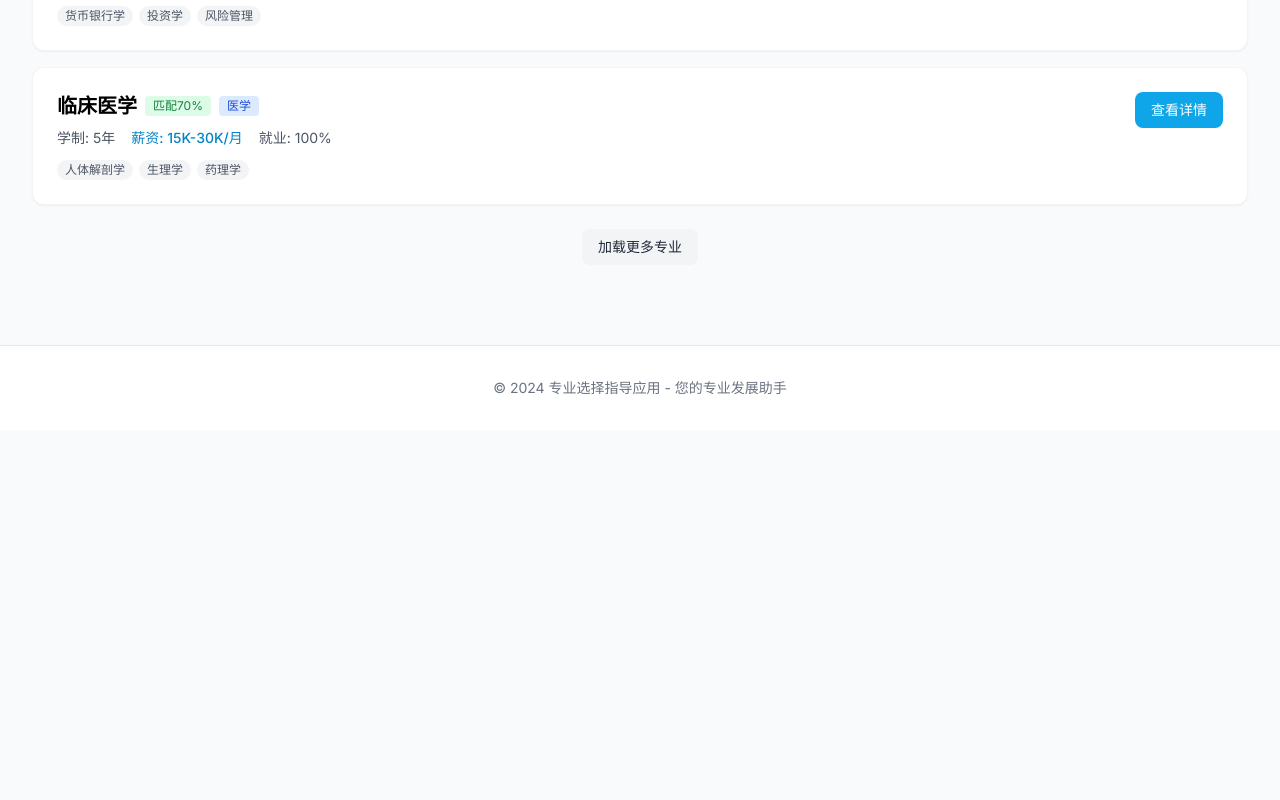
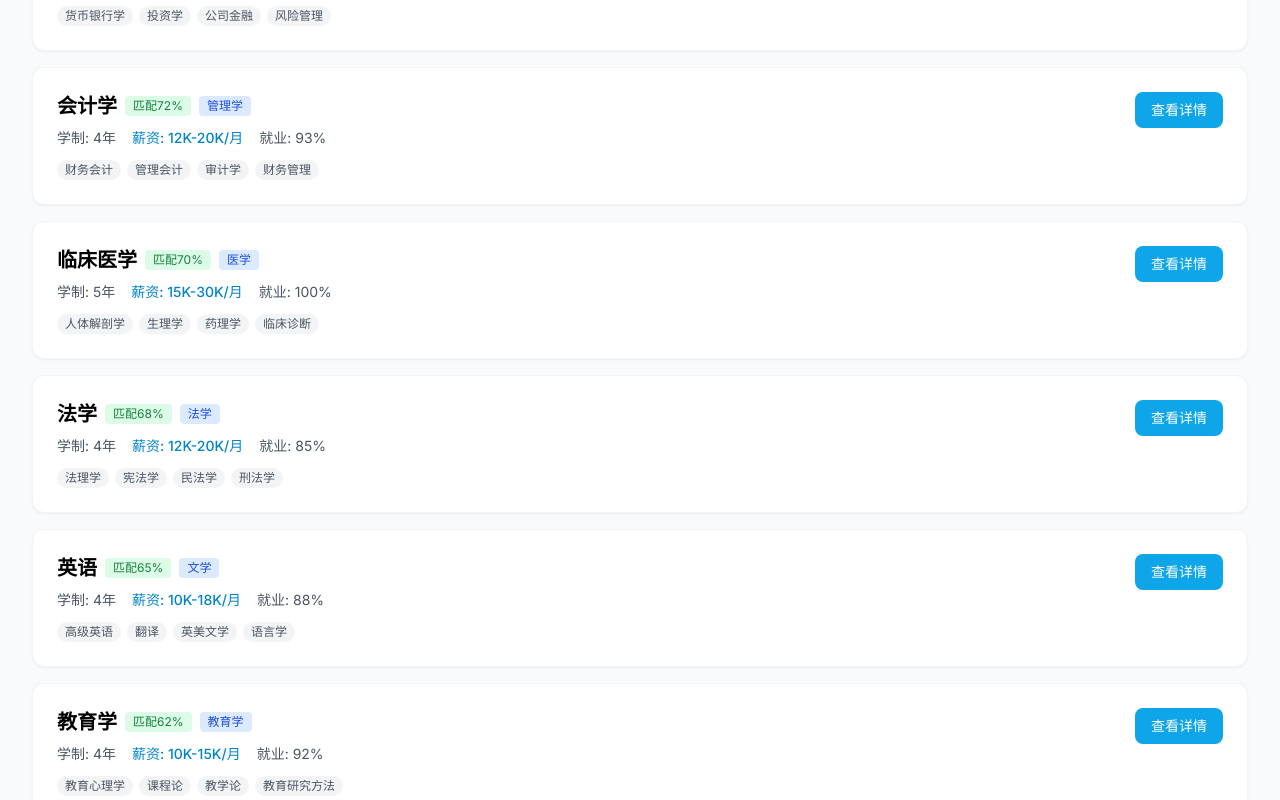
Before and after one commit to yangYaNan110/professional-guidance-app, a React (Vite) app in the folder frontend/web/: page /majors in a window 1280 px wide. Shown: the part 860-1660 px from the top of the page. Before the commit the page ends 1290 px from the top, so only its background shows below. Built offline with nearby package versions, Linux system fonts and the light colour scheme.

Commit message:
fix(frontend): 完善专业推荐页面学科筛选功能
- 补充完整13个学科列表
- 实现学科选择后自动过滤专业列表
- 显示筛选后的统计数据
- 新增更多专业数据（法学、英语、教育学、会计学）
- 支持按就业率、薪资排序

```diff
--- a/frontend/web/src/pages/MajorsPage.tsx
+++ b/frontend/web/src/pages/MajorsPage.tsx
@@ -1,4 +1,4 @@
-import React, { useState } from 'react';
+import React, { useState, useMemo } from 'react';
 import { motion } from 'framer-motion';
 
 interface Major {
@@ -12,14 +12,33 @@ interface Major {
   matchScore: number;
 }
 
+// 完整学科列表
+const ALL_CATEGORIES = [
+  '全部学科',
+  '工学', '理学', '经济学', '管理学',
+  '医学', '法学', '文学', '教育学',
+  '艺术学', '哲学', '历史学', '农学', '军事学'
+];
+
+// 排序方式
+const SORT_OPTIONS = [
+  { value: 'matchScore', label: '综合排序' },
+  { value: 'employmentRate', label: '就业率' },
+  { value: 'avgSalary', label: '薪资' },
+  { value: 'heatIndex', label: '热度' }
+];
+
 const MajorsPage: React.FC = () => {
+  const [selectedCategory, setSelectedCategory] = useState('全部学科');
+  const [selectedSort, setSelectedSort] = useState('matchScore');
+
   const [majors] = useState<Major[]>([
     {
       id: '1',
       name: '计算机科学与技术',
       category: '工学',
       duration: '4年',
-      courses: ['数据结构', '算法', '操作系统'],
+      courses: ['数据结构', '算法', '操作系统', '计算机网络'],
       employmentRate: '95%',
       avgSalary: '18K-25K/月',
       matchScore: 95
@@ -29,7 +48,7 @@ const MajorsPage: React.FC = () => {
       name: '人工智能',
       category: '工学',
       duration: '4年',
-      courses: ['机器学习', '深度学习', 'NLP'],
+      courses: ['机器学习', '深度学习', 'NLP', '计算机视觉'],
       employmentRate: '98%',
       avgSalary: '25K-35K/月',
       matchScore: 88
@@ -39,7 +58,7 @@ const MajorsPage: React.FC = () => {
       name: '数据科学与大数据技术',
       category: '理学',
       duration: '4年',
-      courses: ['数据分析', '大数据处理', '可视化'],
+      courses: ['数据分析', '大数据处理', '数据可视化', '统计学'],
       employmentRate: '92%',
       avgSalary: '20K-30K/月',
       matchScore: 82
@@ -49,7 +68,7 @@ const MajorsPage: React.FC = () => {
       name: '软件工程',
       category: '工学',
       duration: '4年',
-      courses: ['软件测试', '项目管理', '架构'],
+      courses: ['软件测试', '项目管理', '软件架构', '敏捷开发'],
       employmentRate: '94%',
       avgSalary: '18K-28K/月',
       matchScore: 79
@@ -59,7 +78,7 @@ const MajorsPage: React.FC = () => {
       name: '金融学',
       category: '经济学',
       duration: '4年',
-      courses: ['货币银行学', '投资学', '风险管理'],
+      courses: ['货币银行学', '投资学', '公司金融', '风险管理'],
       employmentRate: '90%',
       avgSalary: '15K-25K/月',
       matchScore: 75
@@ -69,12 +88,89 @@ const MajorsPage: React.FC = () => {
       name: '临床医学',
       category: '医学',
       duration: '5年',
-      courses: ['人体解剖学', '生理学', '药理学'],
+      courses: ['人体解剖学', '生理学', '药理学', '临床诊断'],
       employmentRate: '100%',
       avgSalary: '15K-30K/月',
       matchScore: 70
+    },
+    {
+      id: '7',
+      name: '法学',
+      category: '法学',
+      duration: '4年',
+      courses: ['法理学', '宪法学', '民法学', '刑法学'],
+      employmentRate: '85%',
+      avgSalary: '12K-20K/月',
+      matchScore: 68
+    },
+    {
+      id: '8',
+      name: '英语',
+      category: '文学',
+      duration: '4年',
+      courses: ['高级英语', '翻译', '英美文学', '语言学'],
+      employmentRate: '88%',
+      avgSalary: '10K-18K/月',
+      matchScore: 65
+    },
+    {
+      id: '9',
+      name: '教育学',
+      category: '教育学',
+      duration: '4年',
+      courses: ['教育心理学', '课程论', '教学论', '教育研究方法'],
+      employmentRate: '92%',
+      avgSalary: '10K-15K/月',
+      matchScore: 62
+    },
+    {
+      id: '10',
+      name: '会计学',
+      category: '管理学',
+      duration: '4年',
+      courses: ['财务会计', '管理会计', '审计学', '财务管理'],
+      employmentRate: '93%',
+      avgSalary: '12K-20K/月',
+      matchScore: 72
     }
   ]);
+
+  // 过滤和排序后的专业列表
+  const filteredAndSortedMajors = useMemo(() => {
+    let result = [...majors];
+
+    // 1. 按学科过滤
+    if (selectedCategory !== '全部学科') {
+      result = result.filter(major => major.category === selectedCategory);
+    }
+
+    // 2. 排序
+    result.sort((a, b) => {
+      switch (selectedSort) {
+        case 'employmentRate':
+          return parseFloat(b.employmentRate) - parseFloat(a.employmentRate);
+        case 'avgSalary':
+          const salaryA = parseInt(a.avgSalary);
+          const salaryB = parseInt(b.avgSalary);
+          return salaryB - salaryA;
+        case 'heatIndex':
+          return b.matchScore - a.matchScore; // 使用matchScore作为热度
+        default:
+          return b.matchScore - a.matchScore; // 默认按匹配度
+      }
+    });
+
+    return result;
+  }, [majors, selectedCategory, selectedSort]);
+
+  // 获取筛选后的统计信息
+  const stats = useMemo(() => {
+    const count = filteredAndSortedMajors.length;
+    const avgEmployment = count > 0
+      ? (filteredAndSortedMajors.reduce((sum, m) => sum + parseFloat(m.employmentRate), 0) / count).toFixed(1)
+      : 0;
+    return { count, avgEmployment };
+  }, [filteredAndSortedMajors]);
 
   return (
     <div className="mx-4">
@@ -82,23 +178,45 @@ const MajorsPage: React.FC = () => {
       <div className="flex flex-col sm:flex-row sm:justify-between sm:items-center mb-6 gap-4">
         <h1 className="text-xl sm:text-3xl font-bold">📋 专业推荐</h1>
         <div className="flex flex-wrap gap-2">
-          <select className="input w-full sm:w-32 text-sm">
-            <option>全部学科</option>
-            <option>工学</option>
-            <option>理学</option>
-            <option>经济学</option>
+          <select
+            className="input w-full sm:w-40 text-sm"
+            value={selectedCategory}
+            onChange={(e) => setSelectedCategory(e.target.value)}
+          >
+            {ALL_CATEGORIES.map(cat => (
+              <option key={cat} value={cat}>{cat}</option>
+            ))}
           </select>
-          <select className="input w-full sm:w-32 text-sm">
-            <option>综合排序</option>
-            <option>就业率</option>
-            <option>薪资</option>
+          <select
+            className="input w-full sm:w-32 text-sm"
+            value={selectedSort}
+            onChange={(e) => setSelectedSort(e.target.value)}
+          >
+            {SORT_OPTIONS.map(opt => (
+              <option key={opt.value} value={opt.value}>{opt.label}</option>
+            ))}
           </select>
         </div>
       </div>
 
+      {/* 统计信息 */}
+      {selectedCategory !== '全部学科' && (
+        <div className="mb-4 p-3 bg-blue-50 rounded-lg">
+          <p className="text-sm text-blue-700">
+            📊 {selectedCategory}类共 <strong>{stats.count}</strong> 个专业，
+            平均就业率 <strong>{stats.avgEmployment}%</strong>
+          </p>
+        </div>
+      )}
+
       {/* 专业列表 */}
       <div className="grid gap-4">
-        {majors.map((major, index) => (
+        {filteredAndSortedMajors.length === 0 ? (
+          <div className="text-center py-8 text-gray-500">
+            <p>暂无该学科的专业数据</p>
+          </div>
+        ) : (
+          filteredAndSortedMajors.map((major, index) => (
             <motion.div
               key={major.id}
               initial={{ opacity: 0, y: 20 }}
@@ -123,7 +241,7 @@ const MajorsPage: React.FC = () => {
                     <span>就业: {major.employmentRate}</span>
                   </div>
                   <div className="flex flex-wrap gap-1.5">
-                  {major.courses.map(course => (
+                    {major.courses.slice(0, 4).map(course => (
                       <span
                         key={course}
                         className="px-2 py-0.5 bg-gray-100 text-gray-600 rounded-full text-xs"
@@ -138,14 +256,17 @@ const MajorsPage: React.FC = () => {
                 </button>
               </div>
             </motion.div>
-        ))}
+          ))
+        )}
       </div>
 
+      {filteredAndSortedMajors.length > 0 && (
         <div className="mt-6 text-center">
           <button className="btn-secondary text-sm py-2 px-6">
             加载更多专业
           </button>
         </div>
+      )}
     </div>
   );
 };
```
Lines whose indentation alone changed are shown as unchanged.
